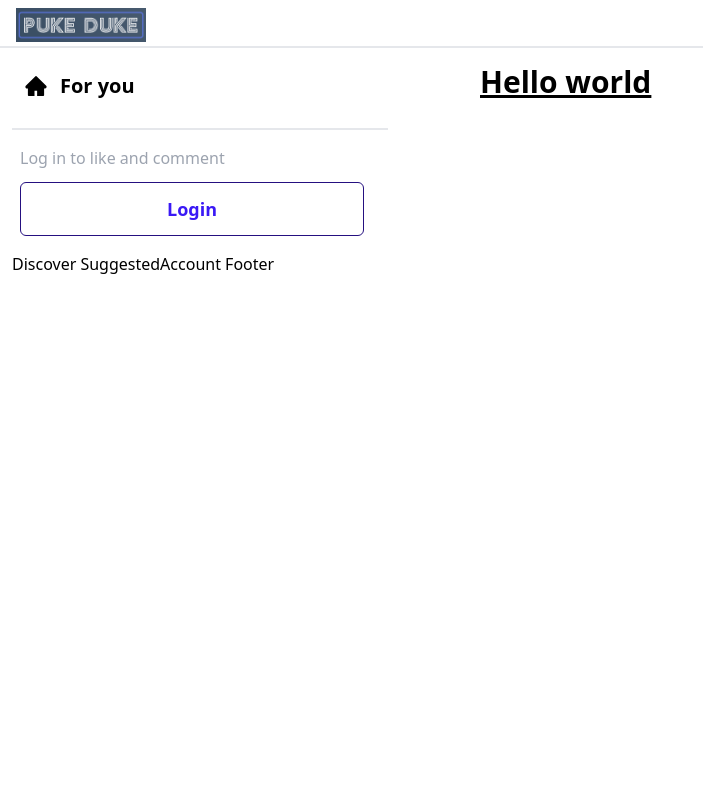
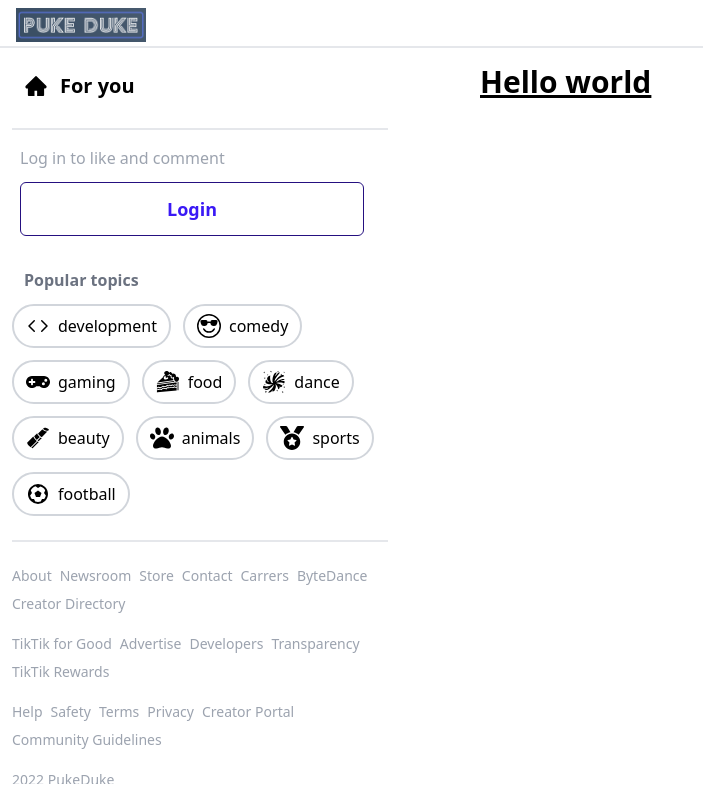
Before and after one commit to vvduth/tiktok-clone, a Next.js app: page / in a window 1280 px wide. Shown: the whole page, without its empty margins (0-703 px from the left). Built offline with nearby package versions, Linux system fonts and the light colour scheme.

Commit message:
discover sextion done

```diff
--- a/components/Discover.tsx
+++ b/components/Discover.tsx
@@ -1,9 +1,38 @@
 import React from 'react'
+import { NextPage } from 'next';
+import Link from 'next/link';
+import { useRouter } from 'next/router';
+import { topics } from '../utils/constants';
 
 const Discover = () => {
+
+  const router = useRouter() ;
+  const {topic} = router.query ;
+
+  const activeTopicStyle = 'xl:border-2 hover:bg-primary xl:border-[#F51997] px-3 py-2 rounded xl:rounded-full flex items-center gap-2 justify-center cursor-pointer text-[#F51997]';
+  const topicStyle = 'xl:border-2 hover:bg-primary xl:border-gray-300 px-3 py-2 rounded xl:rounded-full flex items-center gap-2 justify-center cursor-pointer text-black';
   return (
-    <div>
+    <div className='xl:border-b-2 xl:border-gray-200 pb-6'>
+      <p className='text-gray-500 font-semibold m-3 mt-4 hidden xl:block'>
+        Popular topics
+      </p>
+      <div
+       className='flex gap-3 flex-wrap'
+      >
+        {topics.map((item:any, index: number) => (
+          <Link href={`/?topic=${item.name}`} key={index}>
+            <div className={topic === item.name ? activeTopicStyle :  topicStyle}>
+              <span className='font-bold text-2xl xl:text-md'>
+                {item.icon}
+              </span>
+              <span className='font-medium text-md hidden xl:block' >
+                {item.name}
+              </span>
+            </div>
+          </Link>
 
+        ))}
+      </div>
     </div>
   )
 }
--- a/components/Footer.tsx
+++ b/components/Footer.tsx
@@ -1,9 +1,32 @@
 import React from 'react'
+import { footerList1 } from '../utils/constants'
+import { footerList2 } from '../utils/constants'
+import { footerList3 } from '../utils/constants'
 
+const List  = ({items, mt}: {items: string[], mt: boolean}) => {
+  return (
+    <div
+       className={`flex flex-wrap gap-2 ${mt && 'mt-5'}`}
+      >
+        {items.map((item) => (
+          <p
+            key={item}
+            className="text-gray-400 text-sm hover:underline cursor-pointer"
+            >
+              {item}
+          </p>
+        ))}
+
+      </div>
+  )
+}
 const Footer = () => {
   return (
-    <div>
-
+    <div className='mt-6 hidden xl:block'>
+      <List items={footerList1} mt={false}/>
+      <List items={footerList2} mt/>
+      <List items={footerList3} mt/>
+      <p className='text-gray-400 text-sm mt-5'>2022 PukeDuke</p>
     </div>
   )
 }
--- a/components/Sidebar.tsx
+++ b/components/Sidebar.tsx
@@ -5,6 +5,9 @@ import Link from "next/link";
 import { AiFillHome, AiOutlineMenu } from "react-icons/ai";
 import { ImCancelCircle } from "react-icons/im";
 import GoogleLogin from "react-google-login";
+import Discover from "./Discover";
+import SuggestedAccount from "./SuggestedAccount";
+import Footer from "./Footer";
 
 const Sidebar: NextPage = () => {
   const [showSideBar, setShowSidebar] = useState<boolean>(true);
@@ -57,9 +60,9 @@ const Sidebar: NextPage = () => {
               </div>
             </div>
           )}
-          Discover
-          SuggestedAccount
-          Footer
+          <Discover />
+          <SuggestedAccount />
+          <Footer />
         </div>
       )}
     </div>
--- a/utils/constants.tsx
+++ b/utils/constants.tsx
@@ -1,6 +1,7 @@
 import { BsCode, BsEmojiSunglasses } from 'react-icons/bs';
 import { GiCakeSlice, GiGalaxy, GiLipstick } from 'react-icons/gi';
-import { FaPaw, FaMedal, FaGamepad, FaFootballBall } from 'react-icons/fa';
+import { FaPaw, FaMedal, FaGamepad } from 'react-icons/fa';
+import {BiFootball} from 'react-icons/bi'
 
 export const topics = [
   {
@@ -37,7 +38,7 @@ export const topics = [
   },
   {
     name: 'football',
-    icon: <FaFootballBall />,
+    icon: <BiFootball />,
   },
 ];
 
```
